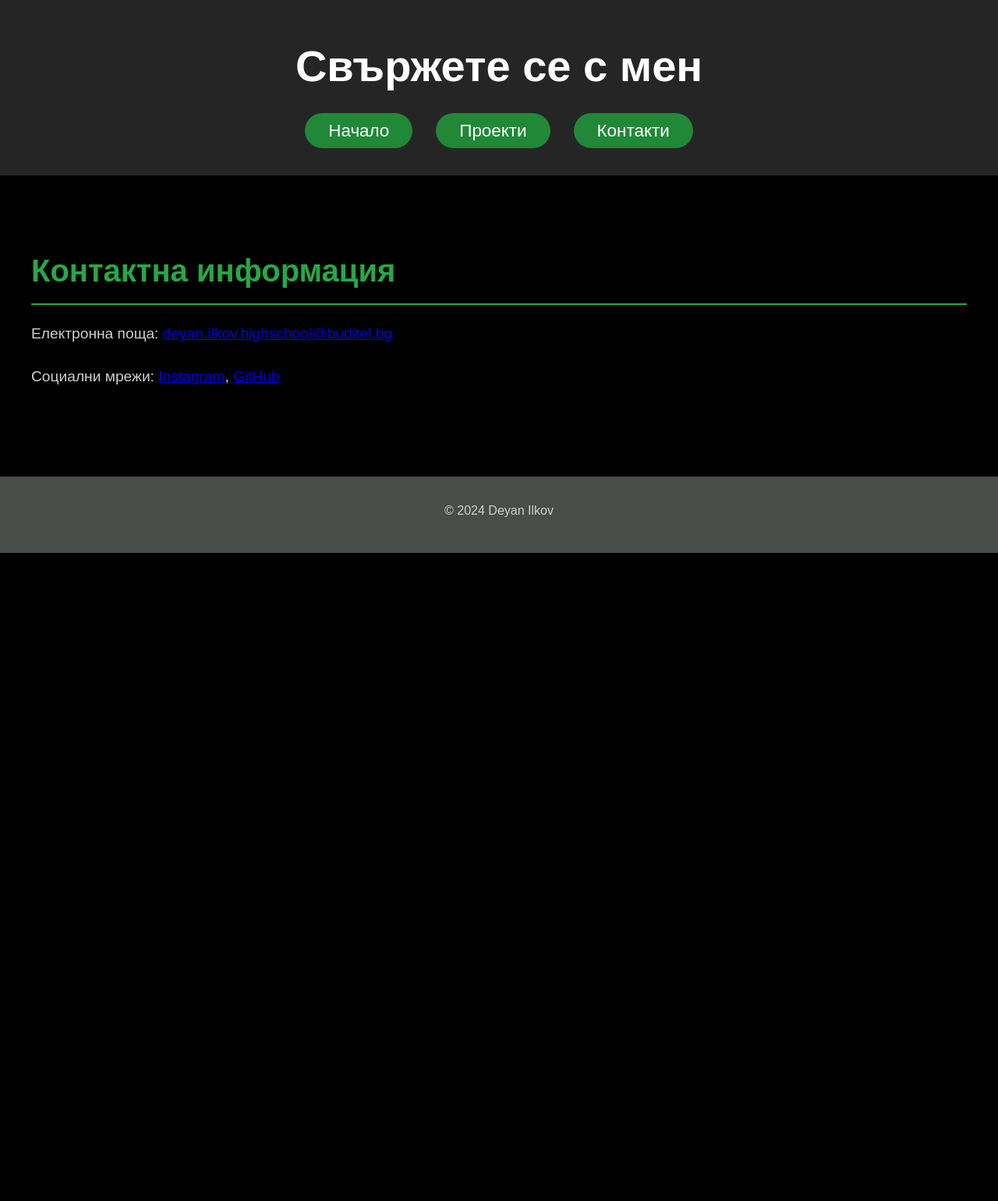
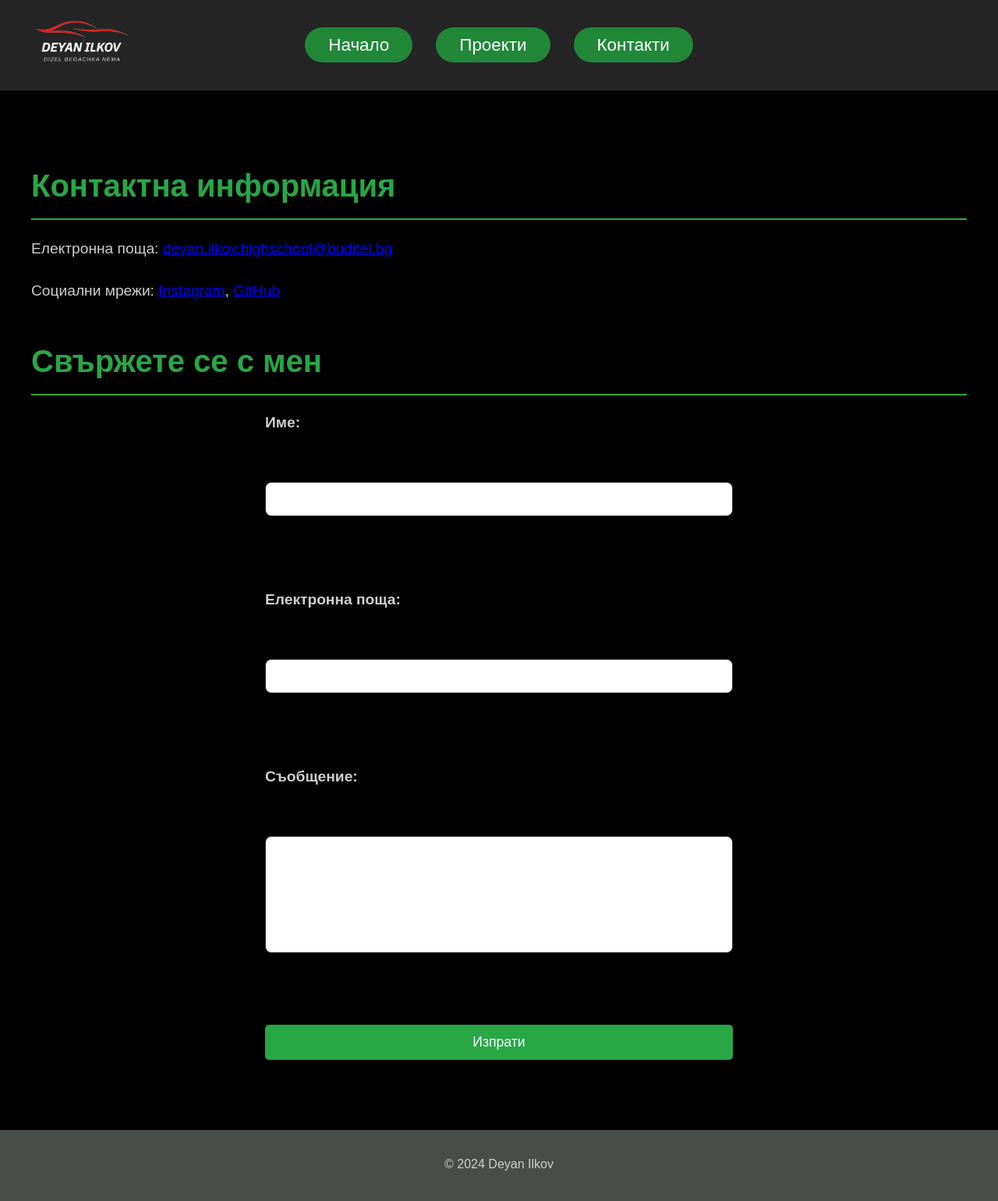
Before and after one commit to homophobiaa/PersonalBranding, a plain HTML site: page contact.html in a window 1280 px wide. Shown: the whole page at 78% size. Before the commit the page ends 800 px from the top, so only its background shows below. Drawn offline with Linux system fonts and the light colour scheme.

Commit message:
Add files via upload

```diff
--- a/contact.html
+++ b/contact.html
@@ -3,12 +3,16 @@
 <head>
     <meta charset="UTF-8">
     <meta name="viewport" content="width=device-width, initial-scale=1.0">
-    <title>Контакти</title>
+    <title>Контакти - Деян Илков</title>
     <link rel="stylesheet" href="style.css">
 </head>
 <body>
     <header>
-        <h1>Свържете се с мен</h1>
+        <div class="logo-container">
+            <a class="logo" href="./index.html">
+                <img src="./media/logo.png" alt="Logo">
+            </a>
+        </div>
         <nav>
             <ul>
                 <li><a href="index.html">Начало</a></li>
@@ -24,6 +28,22 @@
             <p>Електронна поща: <a href="mailto:deyan.ilkov.highschool@buditel.bg">deyan.ilkov.highschool@buditel.bg</a></p>
             <p>Социални мрежи: <a href="https://www.instagram.com/d.ilkv/profilecard/?igsh=cmZvZ3E4bXN0cTdk">Instagram</a>, <a href="https://github.com/homophobiaa">GitHub</a></p>
         </section>
+
+        <section>
+            <h2>Свържете се с мен</h2>
+            <form action="submit_form.php" method="post">
+                <label for="name">Име:</label><br>
+                <input type="text" id="name" name="name" required><br><br>
+
+                <label for="email">Електронна поща:</label><br>
+                <input type="email" id="email" name="email" required><br><br>
+
+                <label for="message">Съобщение:</label><br>
+                <textarea id="message" name="message" rows="5" required></textarea><br><br>
+
+                <input type="submit" value="Изпрати">
+            </form>
+        </section>
     </main>
 
     <footer>
--- a/index.html
+++ b/index.html
@@ -6,20 +6,25 @@
     <title>Личен Брандинг - Деян Илков</title>
     <link rel="stylesheet" href="style.css">
     <meta name="viewport" content="width=device-width, initial-scale=1" />
-
+    <script src="script.js"></script>
 
 </head>
 <body>
     <header>
-        <h1>Деян Илков</h1>
+        <div class="logo-container">
+            <a class="logo" href="./index.html">
+                <img src="./media/logo.png">
+            </a>
+        </div>
         <nav>
             <ul>
-                <li><a href="index.html">Начало</a></li>
-                <li><a href="projects.html">Проекти</a></li>
-                <li><a href="contact.html">Контакти</a></li>
+                <li><a href="index.html" class="fade-link">Начало</a></li>
+                <li><a href="projects.html" class="fade-link">Проекти</a></li>
+                <li><a href="contact.html" class="fade-link">Контакти</a></li>
             </ul>
         </nav>
     </header>
+
 
     <main>
         <section>
@@ -53,6 +58,5 @@
         <p>© 2024 Deyan Ilkov</p>
     </footer>
 
-    <script src="script.js"></script>
 </body>
 </html>
--- a/style.css
+++ b/style.css
@@ -12,6 +12,12 @@ body {
     color: #333;
     line-height: 1.6;
     font-size: 18px;
+    opacity: 1;
+    transition: opacity 0.5s ease;
+}
+
+.fade-out {
+    opacity: 0;
 }
 
 .container {
@@ -27,23 +33,35 @@ header {
     padding: 40px 0;
     text-align: center;
     box-shadow: 0 4px 12px rgba(0, 0, 0, 0.1);
+    position: relative;
+    display: flex;
+    align-items: center;
+    justify-content: center;
 }
 
-header h1 {
-    font-size: 3.5rem;
-    margin-bottom: 20px;
+/* Logo container to position the logo on the left */
+.logo-container {
+    position: absolute;
+    left: 20px; /* Adjust as necessary */
 }
 
+/* Logo */
+.logo img {
+    width: 170px;
+}
+
+/* Centered Navigation */
 nav ul {
     color: white;
     list-style-type: none;
     display: flex;
     justify-content: center;
     gap: 30px;
+    margin: 0;
+    padding: 0;
 }
 
 nav ul li {
-    color: white;
     font-size: 1.4rem;
 }
 
@@ -57,7 +75,7 @@ nav ul li a {
 }
 
 nav ul li a:hover {
-    background-color: #1e7e34;
+    background-color: #175e27;
 }
 
 /* Main Content Styles */
@@ -102,19 +120,91 @@ section:last-child {
     margin-bottom: 0;
 }
 
+/* Contact Form Styles */
+form {
+    display: grid; /* Use grid layout for better control */
+    grid-template-columns: 1fr; /* Single column layout */
+    gap: 15px; /* Space between form elements */
+    max-width: 600px; /* Limit width for better compactness */
+    margin: 0 auto; /* Center the form */
+}
+
+label {
+    font-weight: bold;
+    color: #cfcfcf;
+}
+
+/* Input and Textarea Styles */
+input[type="text"],
+input[type="email"],
+textarea {
+    padding: 12px; /* Slightly increased padding for comfort */
+    border: 1px solid #333;
+    border-radius: 8px; /* More rounded corners for a modern look */
+    font-size: 1rem;
+    color: #333;
+    background-color: #ffffff;
+    transition: border 0.3s ease, box-shadow 0.3s ease; /* Smooth transition effects */
+}
+
+/* Focus State */
+input[type="text"]:focus,
+input[type="email"]:focus,
+textarea:focus {
+    border: 1px solid #28a745; /* Highlight border color */
+    box-shadow: 0 0 5px rgba(40, 167, 69, 0.5); /* Soft shadow for depth */
+    outline: none; /* Remove default outline */
+}
+
+/* Textarea Styles */
+textarea {
+    resize: none; /* Disable resizing for a cleaner layout */
+    height: 150px; /* Fixed height for consistency */
+}
+
 /* Button Styles */
-a.button {
-    display: inline-block;
+input[type="submit"] {
+    background-color: #28a745;
+    color: white;
+    padding: 12px 0; /* Vertically center the text */
+    border: none;
+    border-radius: 8px; /* Match with other inputs */
+    cursor: pointer;
+    font-size: 1.1rem;
+    transition: background-color 0.3s ease, transform 0.2s ease; /* Add transform for button press effect */
+}
+
+/* Hover Effect */
+input[type="submit"]:hover {
+    background-color: #1e7e34; /* Darker shade on hover */
+    transform: translateY(-2px); /* Slight lift effect */
+}
+
+/* Responsive Styles for Smaller Screens */
+@media (max-width: 600px) {
+    form {
+        gap: 10px; /* Reduced gap on smaller screens */
+    }
+
+    input[type="submit"] {
+        padding: 10px 0; /* Adjust button padding for smaller screens */
+    }
+}
+
+
+/* Button Styles */
+input[type="submit"] {
     background-color: #28a745;
     color: white;
     padding: 12px 30px;
+    border: none;
     border-radius: 5px;
-    text-decoration: none;
+    cursor: pointer;
     font-size: 1.1rem;
     transition: background-color 0.3s ease;
 }
 
-a.button:hover {
+input[type="submit"]:hover {
     background-color: #1e7e34;
 }
 
```
Also changed, not shown: projects.html (+8 -2 lines), script.js (+10 -0 lines), media/logo.png (added).
